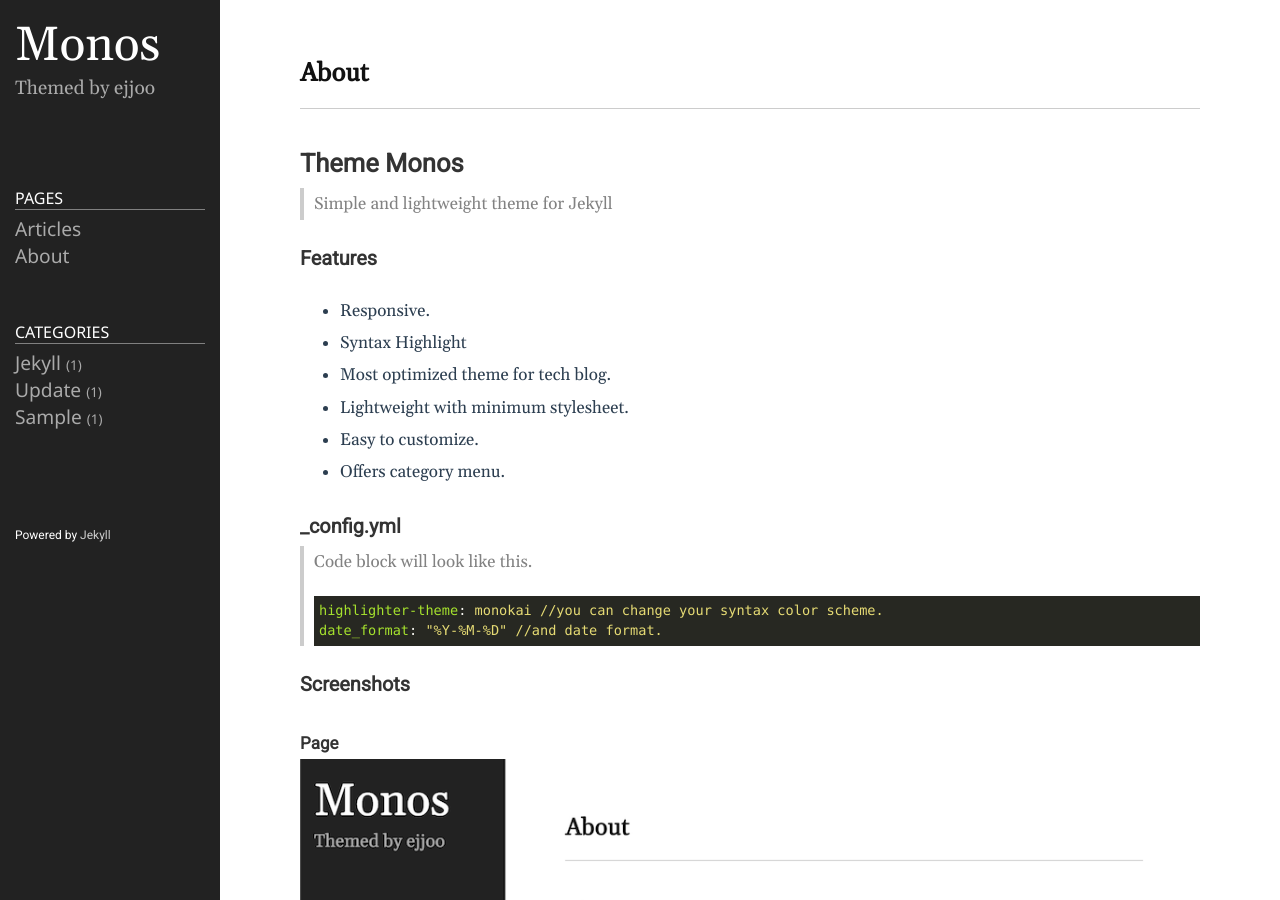
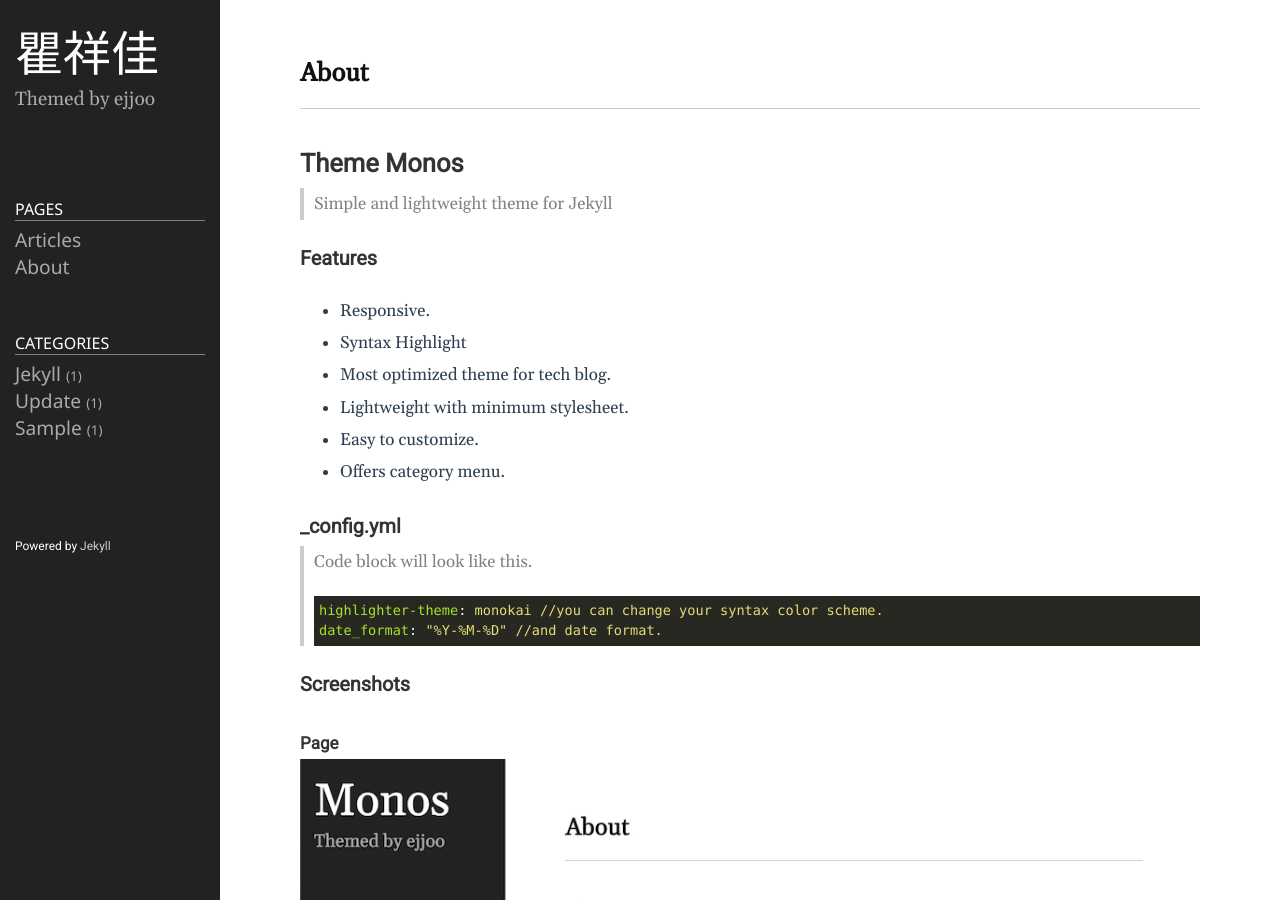
Before and after one commit to quxiangjia/quxiangjia.github.io, a Jekyll site: the page built from README.md, in a window 1280 px wide and 900 px high. Built offline with Jekyll 4.4.1, drawn with Linux system fonts in a browser that asks for light colours.

Commit message:
Update _config.yml

```diff
--- a/_config.yml
+++ b/_config.yml
@@ -18,8 +18,8 @@
 # You can create any custom variable you would like, and they will be accessible
 # in the templates via {{ site.myvariable }}.
 
-title: Monos
-email: ejjoo7994@gmail.com
+title: 瞿祥佳
+email: quxiangjia@yeah.net
 description: >- # this means to ignore newlines until "baseurl:"
   Themed by ejjoo
 # baseurl: "/" # the subpath of your site, e.g. /blog
```
